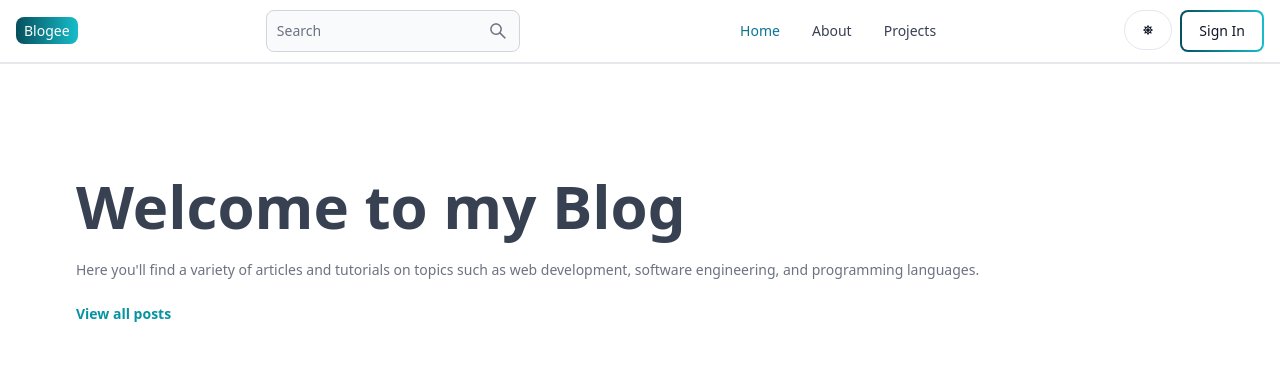
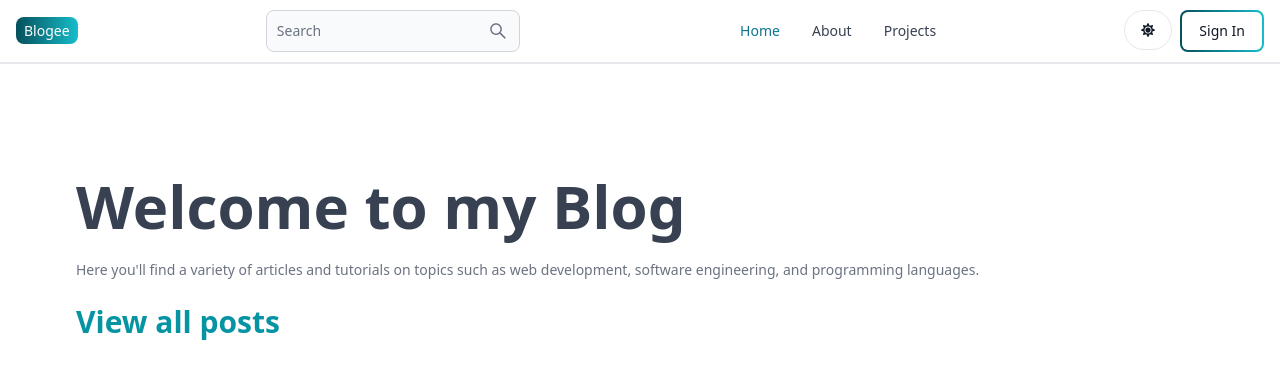
Before and after one commit to Surajaraikar/MERN-Blog, a React (Vite) app in the folder client/: page / in a window 1280 px wide. Shown: the top 390 px of the page. Built offline with nearby package versions, Linux system fonts and the light colour scheme; no server answers.

Commit message:
completed

```diff
--- a/client/package.json
+++ b/client/package.json
@@ -15,6 +15,7 @@
     "flowbite-react": "^0.10.2",
     "mern-blog": "file:..",
     "moment": "^2.30.1",
+    "mongoose": "^8.8.3",
     "react": "^18.3.1",
     "react-circular-progressbar": "^2.1.0",
     "react-dom": "^18.3.1",
--- a/client/src/components/Header.jsx
+++ b/client/src/components/Header.jsx
@@ -66,7 +66,7 @@ const Header = () => {
         />
       </form>
       <Button
-        className="w-12 h-10 md:hidden items-center "
+        className="w-12 h-10 md:hidden items-center"
         color="gray"
         onClick={handleSubmit}
         pill
@@ -75,7 +75,7 @@ const Header = () => {
       </Button>
       <div className="flex gap-2 md:order-2">
         <Button
-          className="w-12 h-10 hidden sm:inline"
+          className="w-12 h-10 pt-1"
           color="gray"
           pill
           onClick={() => dispatch(toggleTheme())}
--- a/client/src/components/PostCard.jsx
+++ b/client/src/components/PostCard.jsx
@@ -6,15 +6,15 @@ export default function PostCard({ post }) {
         <img
           src={post.image}
           alt="post cover"
-          className="h-[260px] w-full  object-cover group-hover:h-[200px] transition-all duration-300 z-20"
+          className="h-[260px] w-full  object-cover"
         />
       </Link>
       <div className="p-3 flex flex-col gap-2">
-        <p className="text-lg font-semibold line-clamp-2">{post.title}</p>
+        <p className="text-sm font-semibold line-clamp-2">{post.title}</p>
         <span className="italic text-sm">{post.category}</span>
         <Link
           to={`/post/${post.slug}`}
-          className="z-10 group-hover:bottom-0 absolute bottom-[-200px] left-0 right-0 border border-teal-500 text-teal-500 hover:bg-teal-500 hover:text-white transition-all duration-300 text-center py-2 rounded-md !rounded-tl-none m-2"
+          className="z-10  left-0 right-0 border border-teal-500 text-teal-500 hover:bg-teal-500 hover:text-white text-center py-2 rounded-md !rounded-tl-none "
         >
           Read article
         </Link>
--- a/client/src/pages/Home.jsx
+++ b/client/src/pages/Home.jsx
@@ -22,7 +22,7 @@ export default function Home() {
         </p>
         <Link
           to="/search"
-          className="text-xs sm:text-sm text-teal-500 font-bold hover:underline"
+          className="sm:text-3xl text-2xl text-teal-500 font-bold hover:underline"
         >
           View all posts
         </Link>
--- a/package.json
+++ b/package.json
@@ -7,7 +7,6 @@
     "dev": "nodemon api/index.js",
     "start": "node api/index.js",
     "build": "npm install && npm install --prefix client && npm run build --prefix client"
-
   },
   "keywords": [],
   "author": "",
```
Also changed, not shown: 1 other file (tests, documents, lock files or other folders).
